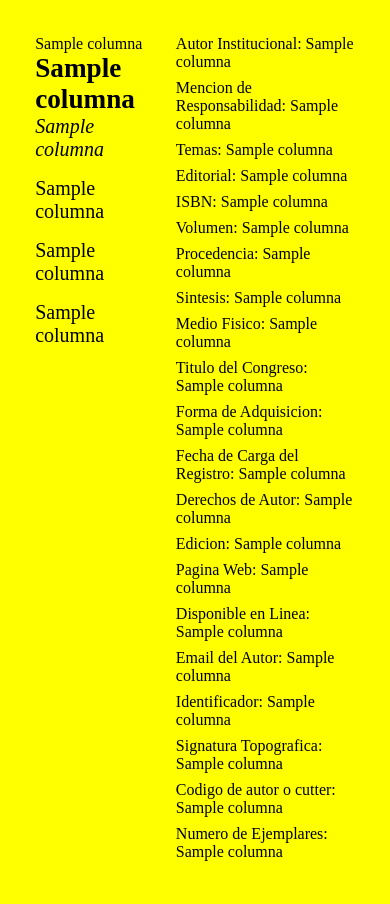
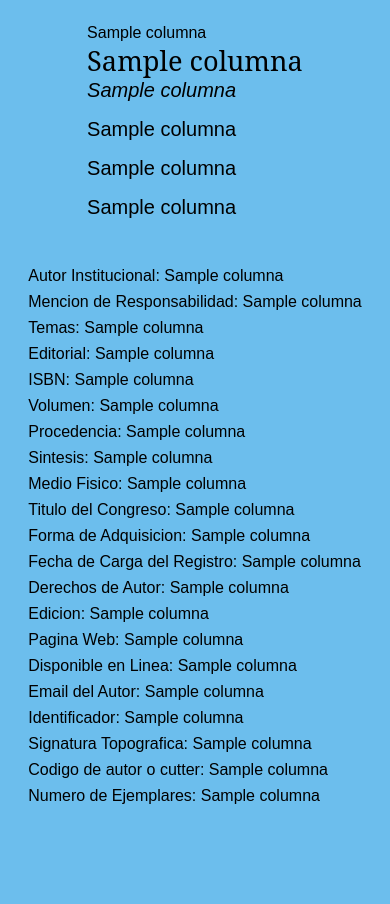
Before and after one commit to paezdavid/buscador-de-catalogo, a Flask app: template templates/registro.html in a window 390 px wide. After the commit the page ends 804 px from the top, so only its background shows below. Run offline with Flask 3, Linux system fonts and the light colour scheme; the template is opened without the code that fills it: most values are stand-ins (such as "Sample title", 1, 10 or a date in 2020).

Commit message:
added styles to articles view

```diff
--- a/static/styles.css
+++ b/static/styles.css
@@ -5,10 +5,24 @@
     padding: 0;
 }
 
-body { background-color: yellow; }
+body { background-color: #6CBEED; }
+
+nav {
+    padding: 1.5rem 1rem 1rem 1rem;
+}
+
+nav > a {
+    border-radius: 0.375rem;
+    background-color: #267bad;
+    padding: 0.5rem 0.875rem;
+    font-size: 0.875rem;
+    font-family:'Oxygen', sans-serif;
+    color: #ffffff;
+    text-decoration: none;
+}
 
 .wrapper {
-    padding: 1.2rem;
+    padding: .5rem;
 }
 
 main {
@@ -20,16 +34,32 @@ section {
     padding: 1rem;
 }
 
+.detallesH2 {
+    margin-bottom: 1rem;
+}
+
 /* .recordMainInfo {
     width: 70%;
 } */
 
-h2 { font-size: 1.7rem; }
+span { font-family:'Oxygen', sans-serif; }
+h2 { font-family: 'Noto Serif', serif; font-weight: 400; font-size: 1.7rem; }
 .subtitulo { margin-bottom: 1rem; }
 .autorP { margin-top: 1rem; }
-p { font-size: 1.25rem; margin-bottom: 1rem; }
+p { font-family:'Oxygen', sans-serif; font-size: 1.25rem; margin-bottom: 1rem; }
+
+
 
 li {
     list-style: none;
     margin-bottom: 0.5rem;
+    font-family:'Oxygen', sans-serif;
 }
+
+@media (max-width: 800px) {
+    main {
+        display: flex;
+        flex-direction: column;
+        align-items: center;
+    }
+}
```
